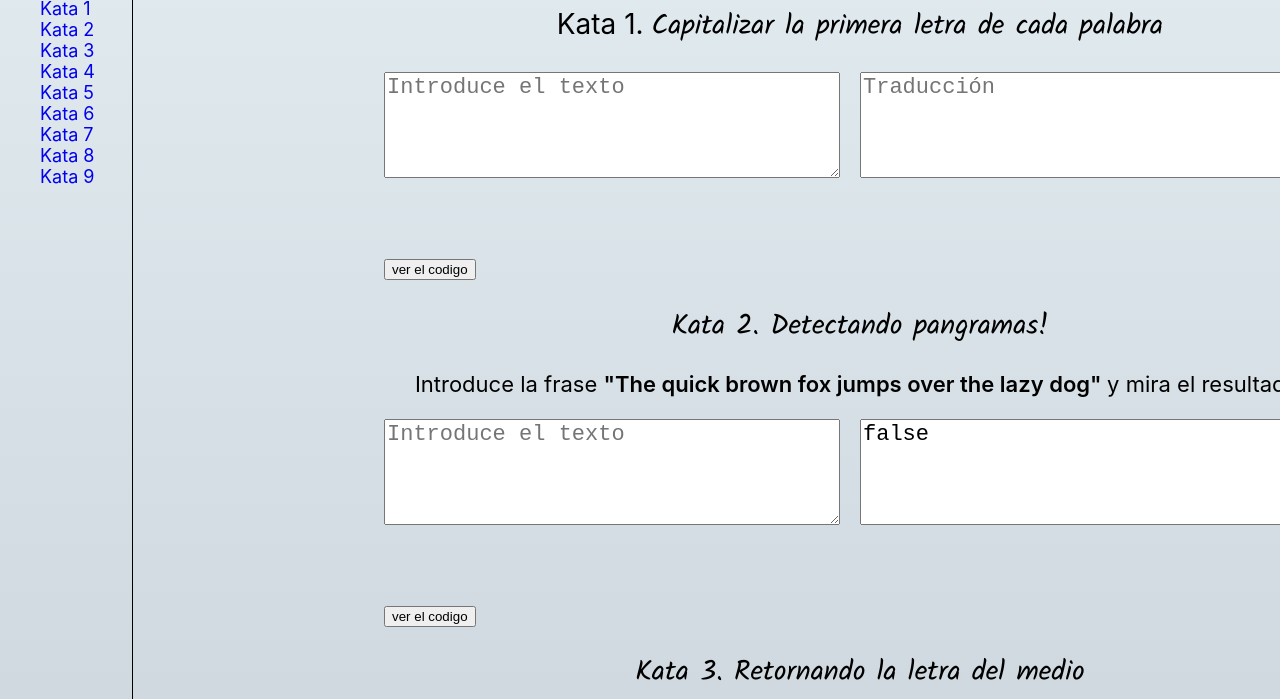
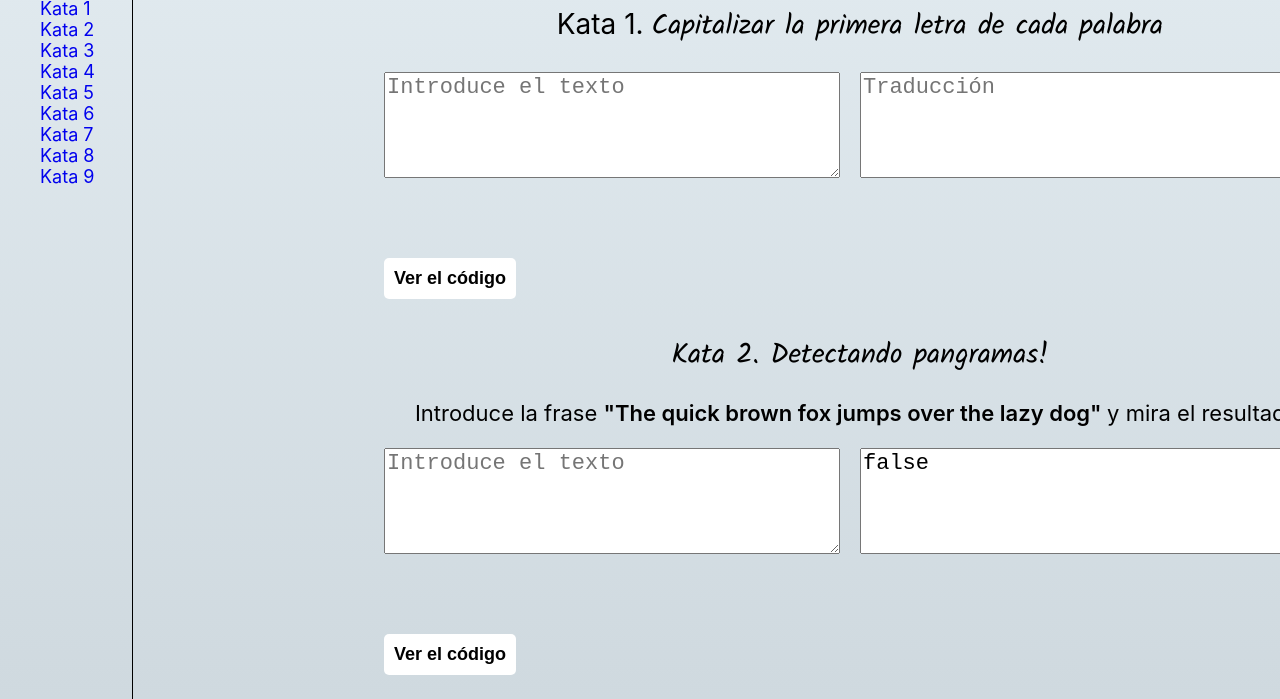
Before and after one commit to nataliamateo/Katas, a React app: page / in a window 1280 px wide. Shown: the part 101-800 px from the top of the page. Built offline with nearby package versions, Linux system fonts and the light colour scheme.

Commit message:
Apply btn-code styles

```diff
--- a/src/components/CodeViewer.js
+++ b/src/components/CodeViewer.js
@@ -16,7 +16,9 @@ const CodeViewer = (props) => {
 
   return (
     <div>
-      <button onClick={handleClick}>ver el codigo</button>
+      <button className='btn-code' onClick={handleClick}>
+        Ver el código
+      </button>
       <img className={view ? 'block' : 'none'} src={props.image} width='800' alt='source code'></img>
     </div>
   );
--- a/src/stylesheets/CodeViewer.scss
+++ b/src/stylesheets/CodeViewer.scss
@@ -5,3 +5,13 @@
 .block {
   display: block;
 }
+
+.btn-code {
+  border: none;
+  padding: 10px;
+  border-radius: 5px;
+  font-size: 18px;
+  font-weight: 600;
+  background-color: white;
+  margin-bottom: 10px;
+}
```
